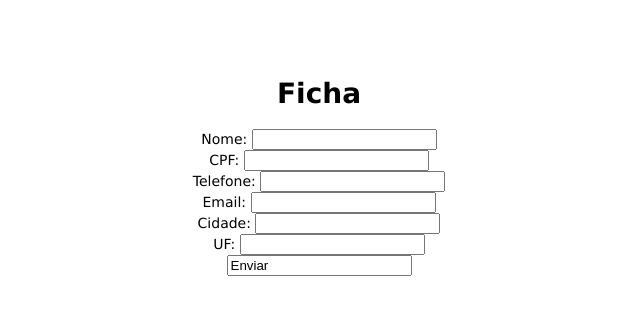
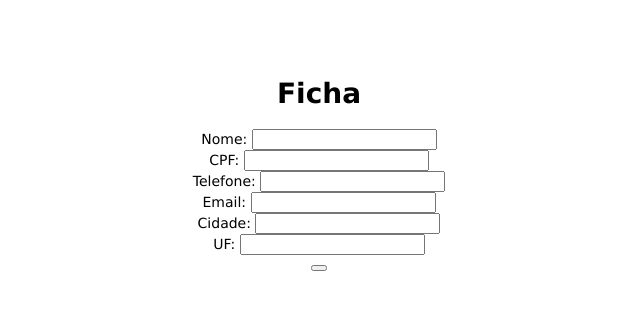
Before and after one commit to felipebeskow/plsql-api, a website: page public/index.html in a window 1280 px wide. Shown: the whole page, without its empty margins (321-961 px from the left). Drawn offline with Linux system fonts and the light colour scheme.

Commit message:
form ficha

```diff
--- a/public/index.html
+++ b/public/index.html
@@ -28,7 +28,7 @@
         <label for="uf">UF: </label>
         <input id="uf" type="text" name="uf"><br>
 
-        <input type="enviar" value="Enviar">
+        <button type="enviar" value="Enviar">
     </form>
 </body>
 </html>
```
